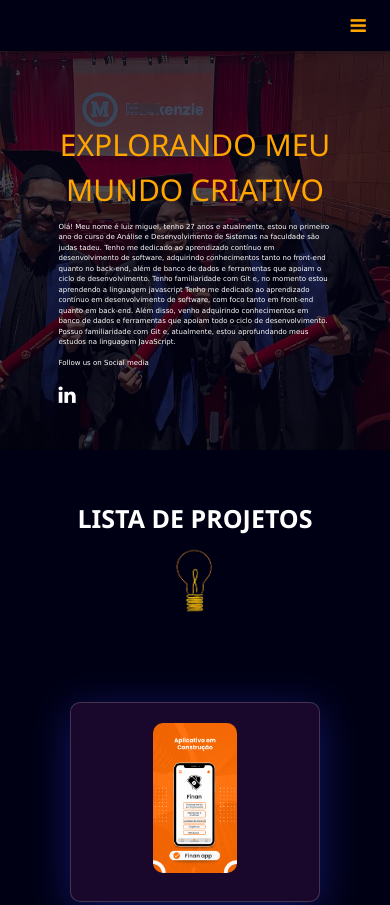
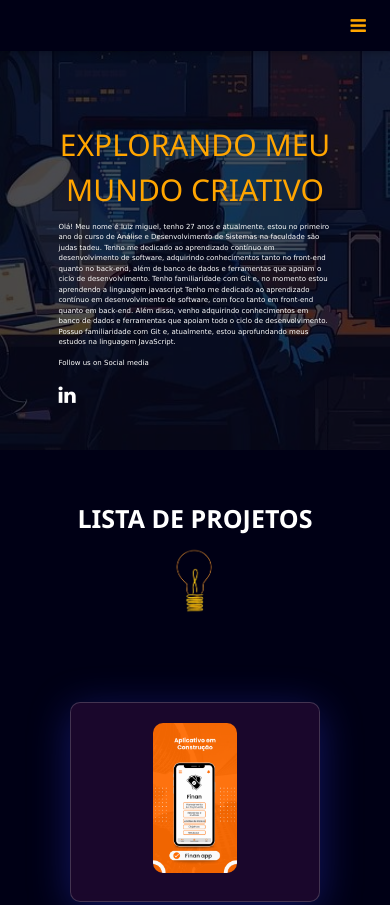
Before and after one commit to Miguel8481/portifolio123, a plain HTML site: page exemplo-portifolio-master/index.html in a window 390 px wide. Shown: the top 905 px of the page. Drawn offline with nearby package versions, Linux system fonts and the light colour scheme.

Commit message:
atualiziandoimagemdoimg

```diff
--- a/exemplo-portifolio-master/index.html
+++ b/exemplo-portifolio-master/index.html
@@ -40,7 +40,7 @@
            <div class="hero-description">
              <div class="hero-text">
               <h1 class="hero-title">Explorando Meu Mundo Criativo</h1>
-              <p class=""><p>
+              <p class="descricao-nid"><p>
                 <p>
                   Olá! Meu nome é luiz miguel, tenho 27 anos e atualmente, estou no primeiro ano do curso de Análise e Desenvolvimento de Sistemas na faculdade são judas tadeu.
                   Tenho me dedicado ao aprendizado contínuo em desenvolvimento de software, adquirindo conhecimentos tanto no front-end quanto no back-end, além de banco de dados e ferramentas que apoiam o ciclo de desenvolvimento.
--- a/exemplo-portifolio-master/style.css
+++ b/exemplo-portifolio-master/style.css
@@ -261,7 +261,7 @@ html {
 @media screen and (max-width: 1500px) {
     .hero{
         height: 550px !important;;
-        background-image: url("/exemplo-portifolio-master/deve.jpeg");
+        background-image: url("deve.png");
     }
     .hero-description{
         height: 550px
@@ -290,7 +290,7 @@ html {
     }
     .hero{
         height: 400px !important;
-        background-image: url("formaturatcc.jpeg");
+        background-image: url("deve.png");
     }
     .hero-description{
         height: 400px;
@@ -361,7 +361,7 @@ html {
     }
     .hero{
         height: 450px !important;
-        background-image: url("formaturatcc.jpeg");
+        background-image: url("deve.png");
     }
     .hero-description{
         height: 450px;
```
Also changed, not shown: exemplo-portifolio-master/deve.png (renamed from exemplo-portifolio-master/deve.jpeg).
